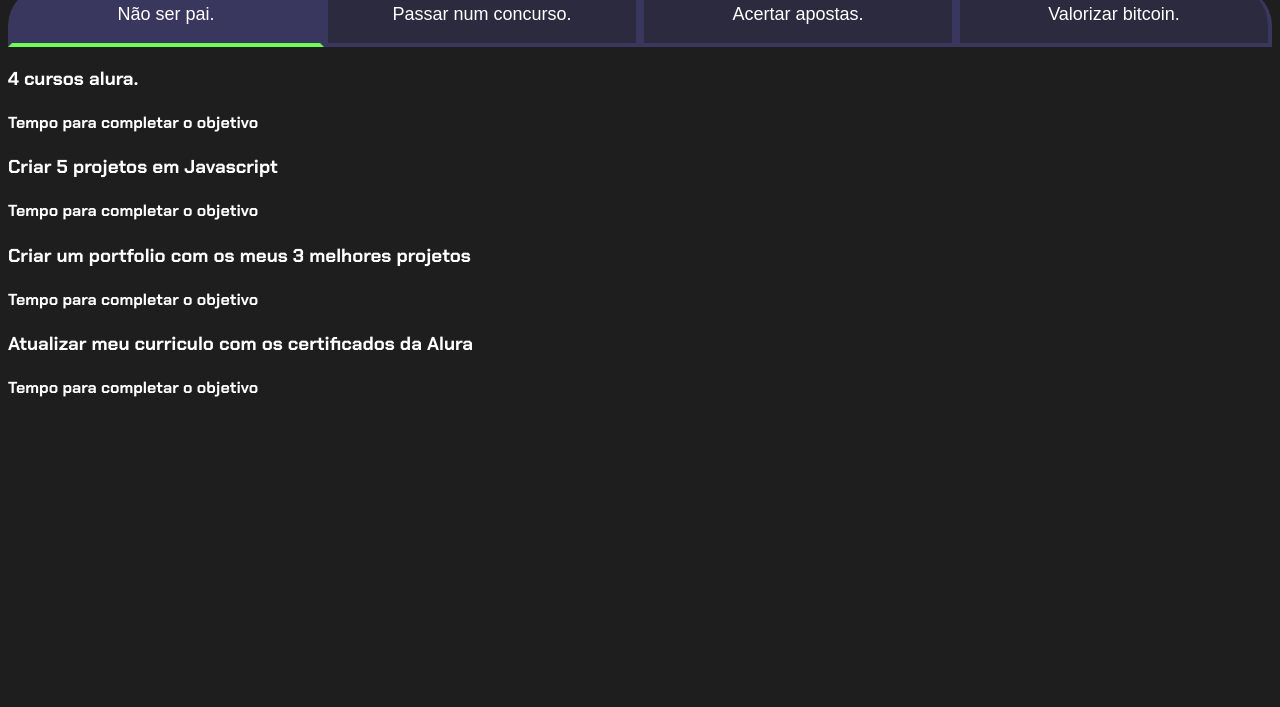
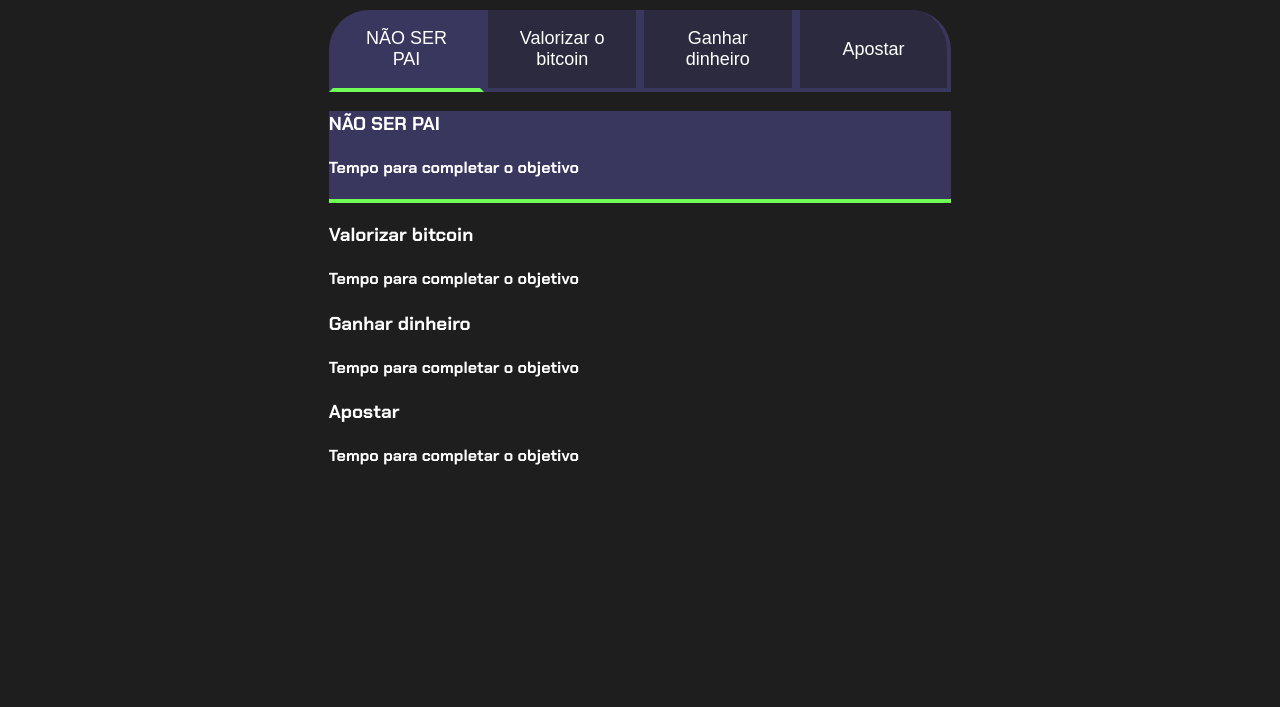
Before and after one commit to henriquelindaocareca/java-novi, a plain HTML site: page index.html in a window 1280 px wide. Shown: the part 93-800 px from the top of the page. Drawn offline with Linux system fonts and the light colour scheme.

Commit message:
Update index.html

```diff
--- a/index.html
+++ b/index.html
@@ -3,41 +3,43 @@
 
 <head>
     <meta charset="UTF-8">
-    <meta http-equiv="X-UA-Compatible" content="IE=edge">
     <meta name="viewport" content="width=device-width, initial-scale=1.0">
     <link rel="stylesheet" href="style.css">
-    <title>Document</title>
+    <title>Projeto de Vida</title>
 </head>
 
 <body>
-    <section class="conteudo-principal"></section>
-    <h2 class="titulo principal>">meus objetivos no ano_</h2>
+    <section class="conteudo-principal">
+        <h2 class="titulo-principal">Meus Objetivos do ano<span></span></h2>
+        <div class="conteudo">
             <div class="botoes">
-        <button class="botao ativo">Não ser pai.</button>
-        <button class="botao">Passar num concurso.</button>
-        <button class="botao">Acertar apostas.</button>
-        <button class="botao">Valorizar bitcoin.</button>
+                <button class="botao ativo">NÃO SER PAI</button>
+                <button class="botao">Valorizar o bitcoin</button>
+                <button class="botao">Ganhar dinheiro</button>
+                <button class="botao">Apostar</button>
             </div>
-</body>
-
             <div class="abas-textos">
-    <div class="aba-conteudo">
-        <h3 class="aba-conteudo-titulo-principal">4 cursos alura.</h3>
+                <div class="aba-conteudo ativo">
+                    <h3 class="aba-conteudo-titulo-principal">NÃO SER PAI</h3>
                     <h4 class="aba-conteudo-titulo-secundario">Tempo para completar o objetivo</h4>
                 </div>
                 <div class="aba-conteudo">
-        <h3 class="aba-conteudo-titulo-principal">Criar 5 projetos em Javascript</h3>
+                    <h3 class="aba-conteudo-titulo-principal">Valorizar bitcoin</h3>
                     <h4 class="aba-conteudo-titulo-secundario">Tempo para completar o objetivo</h4>
                 </div>
                 <div class="aba-conteudo">
-        <h3 class="aba-conteudo-titulo-principal">Criar um portfolio com os meus 3 melhores projetos</h3>
+                    <h3 class="aba-conteudo-titulo-principal">Ganhar dinheiro</h3>
                     <h4 class="aba-conteudo-titulo-secundario">Tempo para completar o objetivo</h4>
                 </div>
                 <div class="aba-conteudo">
-        <h3 class="aba-conteudo-titulo-principal">Atualizar meu curriculo com os certificados da Alura</h3>
+                    <h3 class="aba-conteudo-titulo-principal">Apostar</h3>
                     <h4 class="aba-conteudo-titulo-secundario">Tempo para completar o objetivo</h4>
                 </div>
+
             </div>
+        </div>
+    </section>
+    <script src="main.js"></script>
+</body>
 
-<script src="main.js"></script>
 </html>
```
Lines whose indentation alone changed are shown as unchanged.
